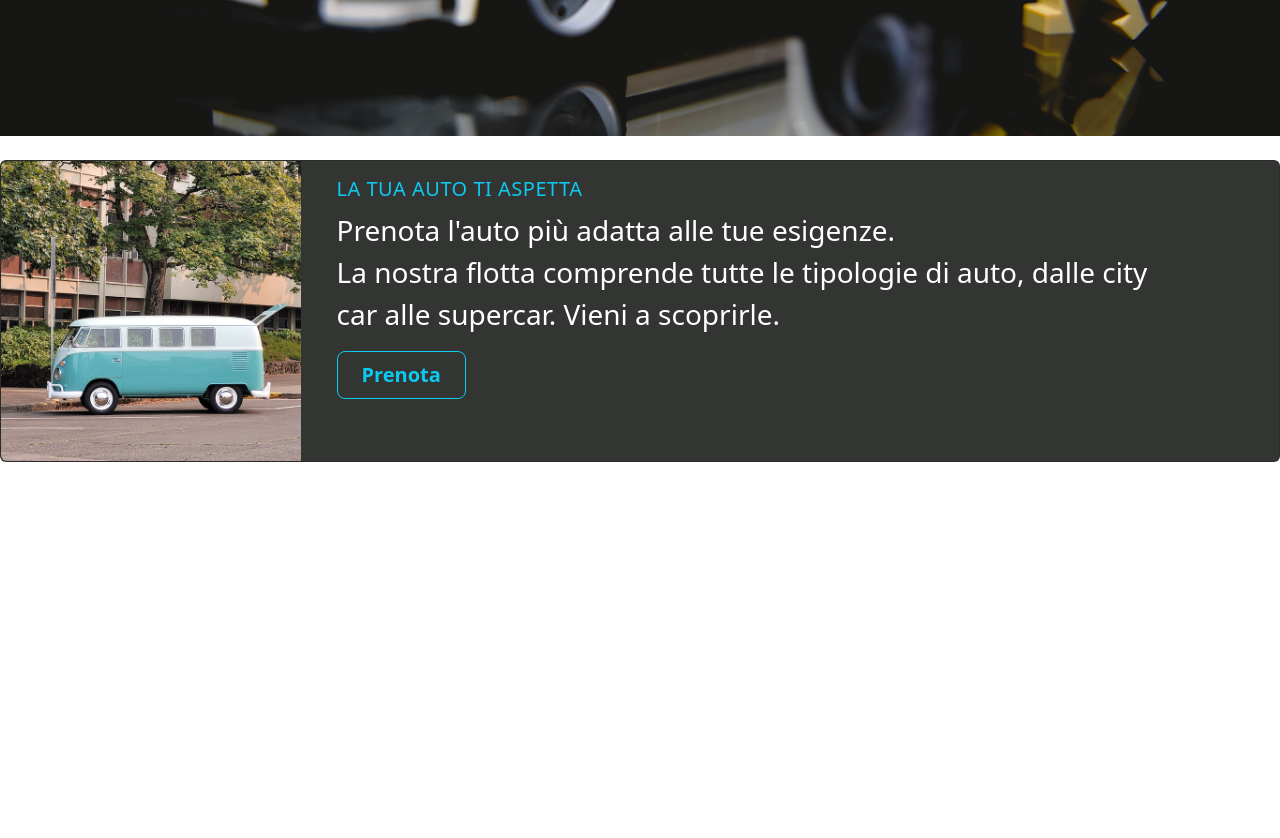
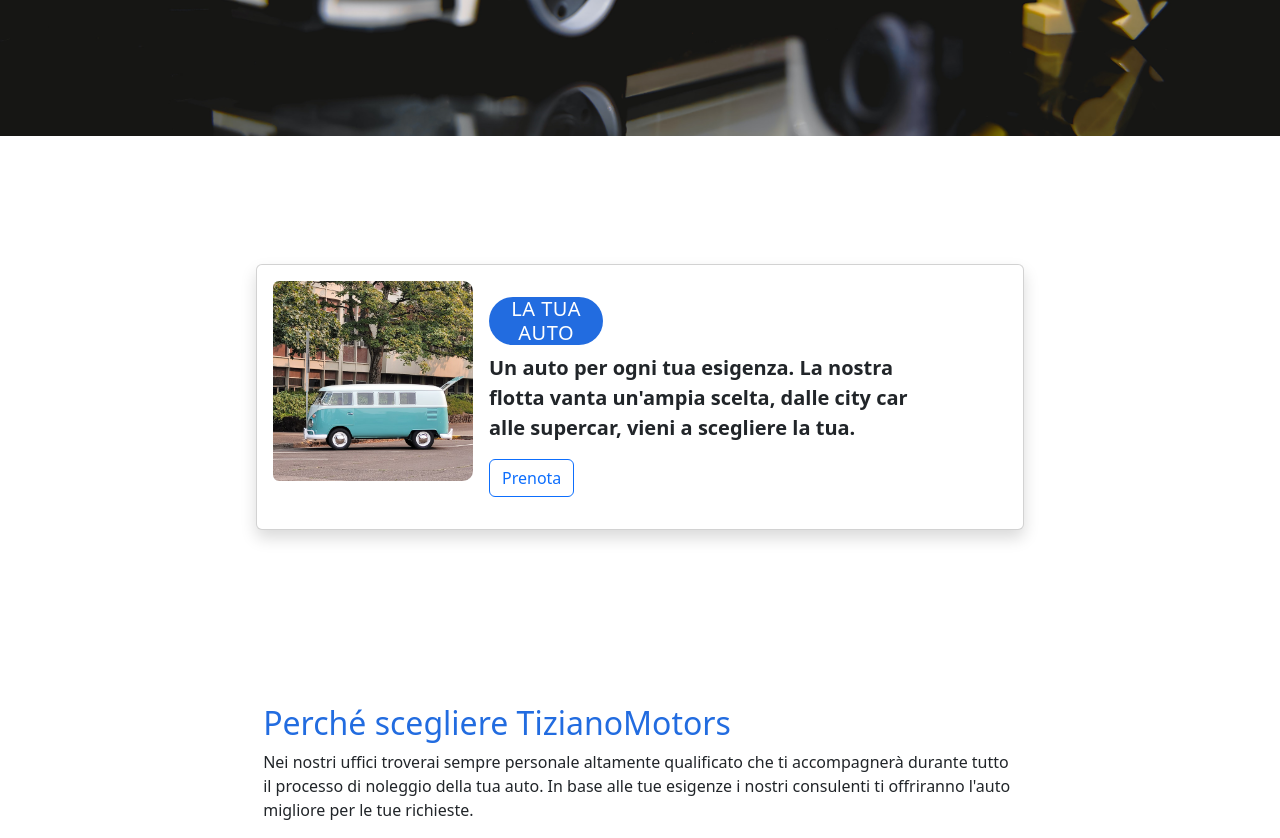
Before and after one commit to reddi32/noleggioFrontEnd, an Angular app in the folder frontend/: page / in a window 1280 px wide. Shown: the part 320-1158 px from the top of the page. Before the commit the page ends 800 px from the top, so only its background shows below. Built offline with nearby package versions, Linux system fonts and the light colour scheme.

Commit message:
Update homepage

```diff
--- a/frontend/src/app/app.component.html
+++ b/frontend/src/app/app.component.html
@@ -1 +1,2 @@
+
 <app-home></app-home>
--- a/frontend/src/app/home/home.component.css
+++ b/frontend/src/app/home/home.component.css
@@ -1,23 +1,54 @@
+
 .collapse.navbar-collapse.justify-content-center {
     padding-right: 10;
-    text-decoration: aliceblue;
 }
 
 .img-fluid.hero {
- width: 100%;
-}
+    width: 100%;
+   }
 
 .img-fluid.rounded-start {
     width: 300px;
     height: 300px;
 }
 
-.card.mb-3{
-    background-color: #333533;
-}
-
 .card-title {
     letter-spacing: .5px;
     text-transform: uppercase;
-    border-radius: 5px;
+    border-radius: 10px;
 }
+
+.container-fluid.card {
+    padding-top: 10%;
+    padding-left: 20%;
+    padding-right: 20%;
+    border: 0;
+}
+
+.img-fluid.rounded-start {
+    width: 200px;
+    height: 200px;
+    border-radius: 10px;
+}
+
+.col-md-3 {
+    width: 200px;
+    height: 200px;
+}
+
+.card-title{
+    background-color: #226ce0;
+    width: 25%;
+    border-radius: 100px;
+    text-align: center;
+}
+
+.text-TizianoMotors {
+    padding-top: 10%;
+    padding-left: 20%;
+}
+
+.subtitle-TizianoMotors {
+    padding-left: 20%;
+    padding-right: 20%;
+}
--- a/frontend/src/app/home/home.component.html
+++ b/frontend/src/app/home/home.component.html
@@ -1,5 +1,5 @@
 <!--Navbar-->
-<nav class="navbar navbar-expand-lg navbar-dark bg-dark">
+<nav class="navbar navbar-expand-lg">
   <div class="container-fluid">
     <a class="navbar-brand" href="#">Tiziano motors</a>
     <button class="navbar-toggler" type="button" data-bs-toggle="collapse" data-bs-target="#navbarNavDropdown" aria-controls="navbarNavDropdown" aria-expanded="false" aria-label="Toggle navigation">
@@ -11,9 +11,9 @@
               <a class="nav-link dropdown-toggle" href="#" role="button" data-bs-toggle="dropdown" aria-expanded="false">
                 Esplora
               </a>
-                <ul class="dropdown-menu bg-dark">
-                  <li><a class="dropdown-item text-white-50 bg-dark" href="#">Le nostre auto</a></li>
-                  <li><a class="dropdown-item text-white-50 bg-dark" href="#">Tariffe</a></li>
+              <ul class="dropdown-menu">
+                <li><a class="dropdown-item" href="#">Le nostre auto</a></li>
+                <li><a class="dropdown-item" href="#">Tariffe</a></li>
               </ul>
         <li class="nav-item">
           <a class="nav-link" href="#">Per le aziende</a>
@@ -23,32 +23,33 @@
         </li>
       </ul>
     </div>
-      <button type="button" class="btn btn-outline-info me-sm-3">Registrati</button>
+    <button type="button" class="btn btn-outline-primary btn-line-height:2">Registrati</button>
   </div>
 </nav>
 
   <!--Hero image-->
   <img src="../assets/heroImage.png" alt="TizianoMotors" class="img-fluid hero" aria-hidden="true">
 
-<!--Spazio vuoto-->
-<span><br><br></span>
-
   <!--Widget di prenotazione-->
-<div class="col d-flex justify-content-center">
-        <div class="card mb-3">
+  <div class="container-fluid card" id="cardPrenotazione">
+    <div class="card mb-3 shadow p-3 mb-5 bg-white rounded">
       <div class="row g-0">
         <div class="col-md-3">
           <img src="../assets/cardImage.jpg" class="img-fluid rounded-start" alt="...">
         </div>
         <div class="col-md-8">
           <div class="card-body">
-                  <h5 class="card-title text-info">La tua auto ti aspetta</h5>
-                  <div>
-                  <p class="card-text fs-3 text-white">Prenota l'auto più adatta alle tue esigenze. <br> La nostra flotta comprende tutte le tipologie di auto, dalle city car alle supercar. Vieni a scoprirle. </p>
-                  <button type="button" class="btn btn-outline-info btn-lg px-4 me-sm-3 fw-bold">Prenota</button>
+            <h5 class="card-title text-white">La tua auto</h5>
+            <p class="card-text fs-5 fw-bold">Un auto per ogni tua esigenza. La nostra flotta vanta un'ampia scelta, dalle city car alle supercar, vieni a scegliere la tua. </p>
+            <button type="button" class="btn btn-outline-primary btn-line-height:2">Prenota</button>
           </div>
         </div>
       </div>
     </div>
     </div>
+
+  <div class="container-fluid">
+    <h2 class="text-TizianoMotors" style="color: #226ce0;">Perché scegliere TizianoMotors</h2>
+    <p class="subtitle-TizianoMotors">Nei nostri uffici troverai sempre personale altamente qualificato che ti accompagnerà durante tutto il processo di noleggio della tua auto.
+                                      In base alle tue esigenze i nostri consulenti ti offriranno l'auto migliore per le tue richieste.</p>
   </div>
```
Lines whose indentation alone changed are shown as unchanged.
